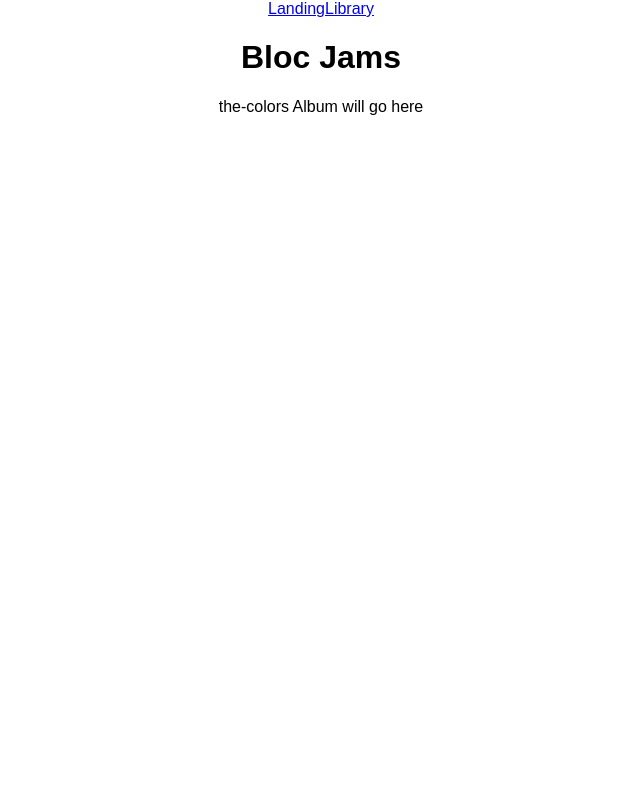
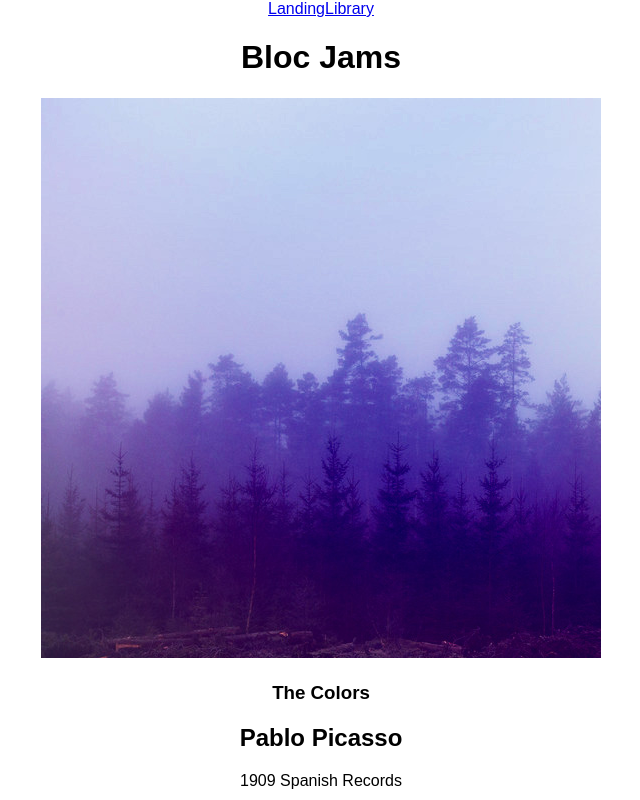
Before and after one commit to cahcnc91/bloc-jams-react, a React (Create React App) app: page /album/the-colors in a window 1280 px wide. Shown: the whole page, without its empty margins (319-959 px from the left). Built offline with nearby package versions, Linux system fonts and the light colour scheme.

Commit message:
added data and state to album component

```diff
--- a/src/components/Album.js
+++ b/src/components/Album.js
@@ -1,10 +1,44 @@
 import React, { Component } from 'react';
+import albumData from './../data/albums';
 
 class Album extends Component {
+  constructor(props) {
+    super(props);
+
+    const album = albumData.find ( album => {
+      return album.slug === this.props.match.params.slug
+    });
+
+    this.state = {
+      album: album
+    };
+
+  }
+
    render() {
      return (
        <section className="album">
-          {this.props.match.params.slug} Album will go here
+        <section id="album-info">
+          <img id="album-cover-art" src={this.state.album.albumCover} alt={this.state.album.title}/>
+          <div className="album-details">
+            <h1 id="album-title"></h1>
+            <h2 className="artist"></h2>
+            <div id="release-info">
+            <h1 id="album-title">{this.state.album.title}</h1>
+              <h2 className="artist">{this.state.album.artist}</h2>
+              <div id="release-info">{this.state.album.releaseInfo}</div>
+            </div>
+          </div>
+        </section>
+        <table id="song-list">
+           <colgroup>
+             <col id="song-number-column" />
+             <col id="song-title-column" />
+             <col id="song-duration-column" />
+           </colgroup>
+           <tbody>
+           </tbody>
+         </table>
        </section>
      );
    }
```
